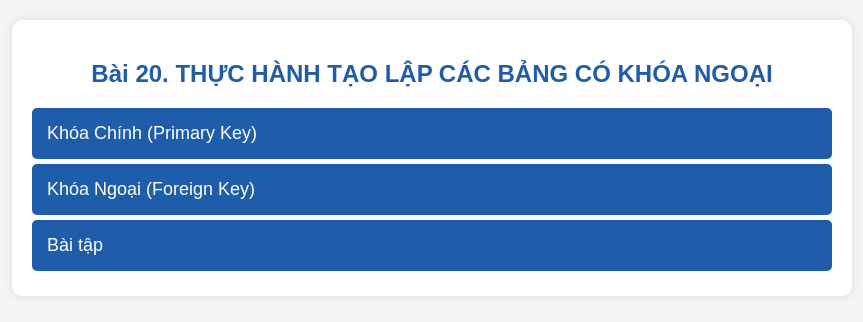
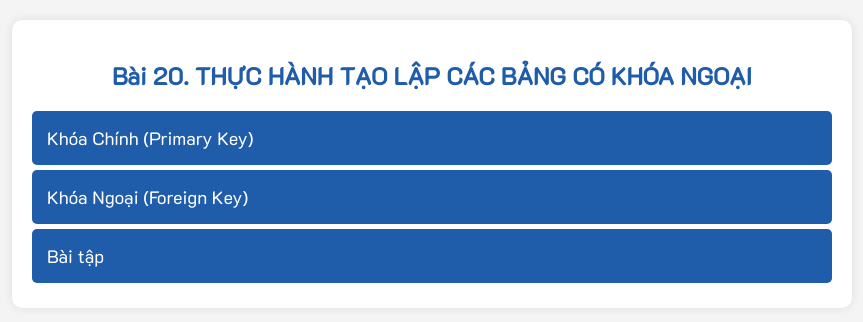
Before and after one commit to Nguyen1508/bai20, a plain HTML site: page index.html in a window 1280 px wide. Shown: the whole page, without its empty margins (208-1071 px from the left). Drawn offline with Linux system fonts and the light colour scheme.

Commit message:
Update index.html

```diff
--- a/index.html
+++ b/index.html
@@ -3,7 +3,7 @@
 <head>
     <meta charset="UTF-8">
     <meta name="viewport" content="width=device-width, initial-scale=1.0">
-    <link href="https://fonts.googleapis.com/css2?family=Montserrat:wght@400;700&family=Playfair+Display:wght@400;700&display=swap" rel="stylesheet">
+    <link href="https://fonts.googleapis.com/css2?family=K2D&display=swap" rel="stylesheet">
     <title>Khóa Chính và Khóa Ngoại</title>
     <style>
         body {
```
